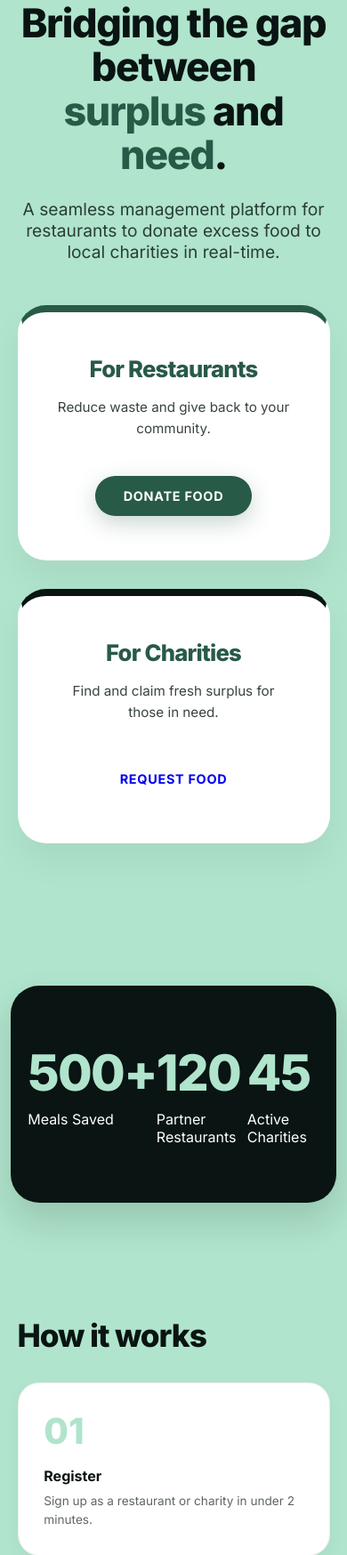
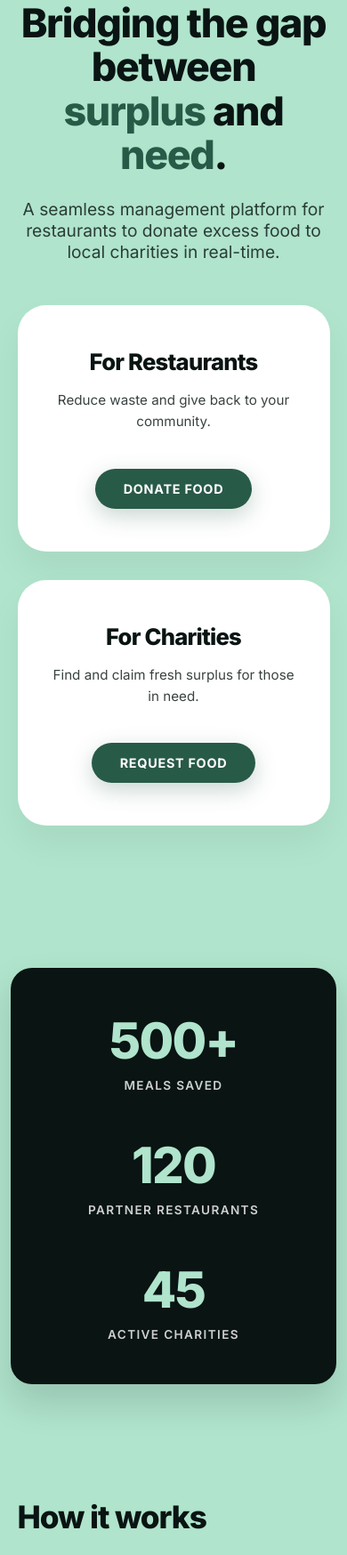
Before and after one commit to jayaprakashgayathri/FeedForward, a Flask app: page / in a window 390 px wide; the page is wider, and only the part inside the window is pictured. Shown: the part 209-1957 px from the top of that part at 89% size. Run offline with Flask 3, Linux system fonts and the light colour scheme.

Commit message:
Update style.css

```diff
--- a/static/style.css
+++ b/static/style.css
@@ -22,8 +22,10 @@ body {
   -webkit-font-smoothing: antialiased;
 }
 
-h1, h2, h3 {
-  letter-spacing: -0.03em;
+h1,
+h2,
+h3 {
+  letter-spacing: -0.03em; /* Editorial tight spacing */
 }
 
 /* --- 3. NAVIGATION BAR --- */
@@ -32,7 +34,7 @@ h1, h2, h3 {
   justify-content: space-between;
   align-items: center;
   padding: 1.5rem 5%;
-  background: rgba(255, 255, 255, 0.7);
+  background: rgba(255, 255, 255, 0.7); /* Frosted white glass on Mint */
   backdrop-filter: blur(12px);
   -webkit-backdrop-filter: blur(12px);
   position: sticky;
@@ -100,7 +102,7 @@ h1, h2, h3 {
   color: var(--theme-dark);
 }
 
-/* --- 5. CTA CARDS --- */
+/* --- 5. CTA CARDS (Floating White Cards) --- */
 .hero-btns {
   display: flex;
   justify-content: center;
@@ -113,18 +115,9 @@ h1, h2, h3 {
   padding: 3rem 2.5rem;
   border-radius: 32px;
   width: 350px;
-  box-shadow: 0 20px 40px rgba(9, 20, 19, 0.05);
+  border: none;
+  box-shadow: 0 20px 40px rgba(9, 20, 19, 0.05); /* Soft dark shadow */
   transition: transform 0.3s cubic-bezier(0.4, 0, 0.2, 1);
-  /* Added semantic borders to distinguish options */
-  border: 2px solid transparent;
-}
-
-.cta-card:first-child {
-  border-top: 8px solid var(--theme-primary); /* Restaurant Accent */
-}
-
-.cta-card:last-child {
-  border-top: 8px solid var(--theme-dark); /* Charity Accent */
 }
 
 .cta-card:hover {
@@ -133,7 +126,7 @@ h1, h2, h3 {
 
 .cta-card h3 {
   margin-bottom: 1rem;
-  color: var(--theme-primary); /* Headings pop with primary color */
+  color: var(--theme-dark);
   font-size: 1.6rem;
   font-weight: 800;
 }
@@ -146,8 +139,12 @@ h1, h2, h3 {
   opacity: 0.8;
 }
 
-/* --- 6. BUTTONS --- */
-button, .btn-solid, .btn-outline, .btn-primary, .btn-secondary {
+/* --- 6. BUTTONS (Editorial Pill Shape) --- */
+button,
+.btn-solid,
+.btn-outline,
+.btn-primary,
+.btn-secondary {
   padding: 14px 32px;
   border-radius: 50px;
   cursor: pointer;
@@ -161,18 +158,17 @@ button, .btn-solid, .btn-outline, .btn-primary, .btn-secondary {
   display: inline-block;
 }
 
-.btn-primary, .btn-solid {
+.btn-primary,
+.btn-solid,
+.btn-secondary {
   background: var(--theme-primary);
   color: var(--theme-surface);
-  box-shadow: 0 8px 24px rgba(40, 90, 72, 0.25);
+  box-shadow: 0 8px 24px rgba(40, 90, 72, 0.25); /* Pine glowing shadow */
 }
 
-/* Specific button for Charity card to look distinct */
-.cta-card:last-child .btn-primary {
-  background: var(--theme-dark);
-}
-
-.btn-primary:hover, .btn-solid:hover {
+.btn-primary:hover,
+.btn-solid:hover,
+.btn-secondary:hover {
   background: var(--theme-dark);
   transform: translateY(-3px);
   box-shadow: 0 12px 28px rgba(9, 20, 19, 0.2);
@@ -184,27 +180,62 @@ button, .btn-solid, .btn-outline, .btn-primary, .btn-secondary {
   background: transparent;
 }
 
-/* --- 7. STATS BAR --- */
+.btn-outline:hover {
+  background: var(--theme-dark);
+  color: var(--theme-surface);
+}
+
+/* --- 7. STATS BAR (High Contrast Inverse) --- */
 .stats-bar {
-  background: var(--theme-dark);
+  background: var(--theme-dark); /* Deep dark background */
   color: var(--theme-surface);
   display: flex;
   justify-content: space-around;
   padding: 4rem 5%;
-  margin: 4rem 3%;
+  margin-top: 4rem;
+  margin-bottom: 4rem;
   border-radius: 32px;
+  margin-left: 3%;
+  margin-right: 3%;
   box-shadow: 0 20px 40px rgba(9, 20, 19, 0.15);
+}
+
+.stat-item {
+  text-align: center;
 }
 
 .stat-item h2 {
   font-size: 3.5rem;
   font-weight: 800;
-  color: var(--theme-bg); /* High contrast Mint on Dark */
+  color: var(--theme-bg); /* Mint colored numbers! */
   margin-bottom: 0.5rem;
 }
 
+.stat-item p {
+  font-size: 0.85rem;
+  text-transform: uppercase;
+  letter-spacing: 0.1em;
+  font-weight: 600;
+  opacity: 0.8;
+}
+
+/* --- 8. RESPONSIVE QUERIES --- */
 @media (max-width: 768px) {
-  .hero h1 { font-size: 2.8rem; }
-  .hero-btns { flex-direction: column; align-items: center; }
-  .cta-card { width: 100%; max-width: 380px; }
+  .hero h1 {
+    font-size: 2.8rem;
+  }
+  .hero-btns {
+    flex-direction: column;
+    align-items: center;
+  }
+  .stats-bar {
+    flex-direction: column;
+    gap: 3rem;
+    border-radius: 24px;
+    padding: 3rem 5%;
+  }
+  .cta-card {
+    width: 100%;
+    max-width: 380px;
+  }
 }
```
